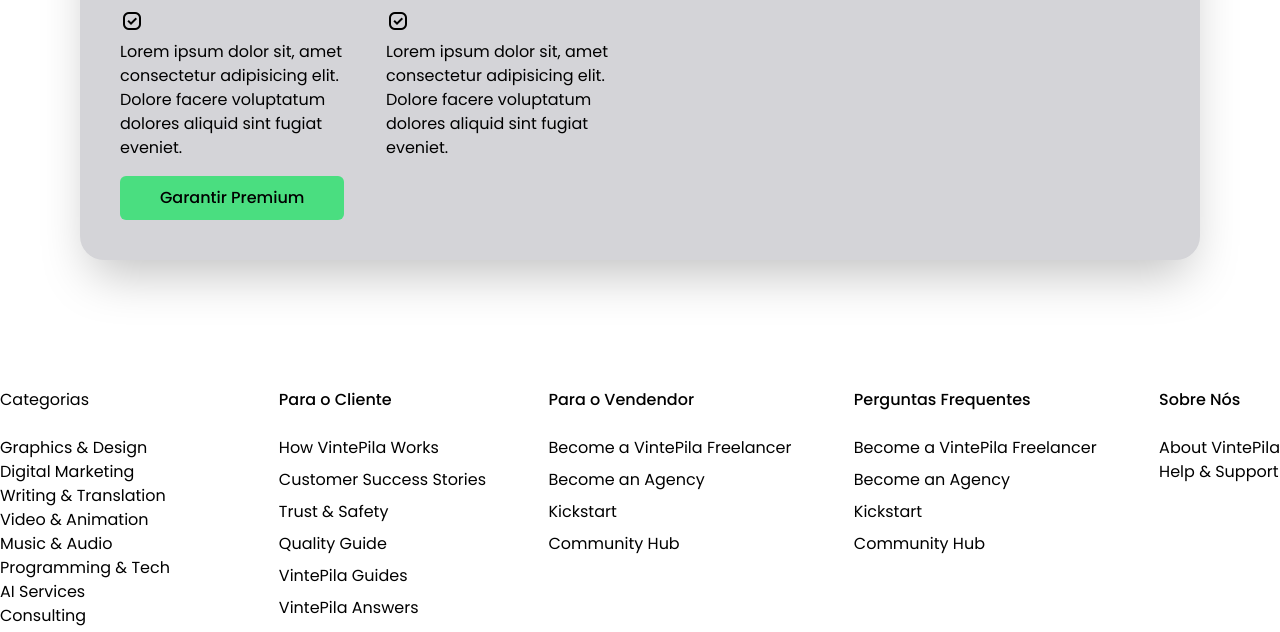
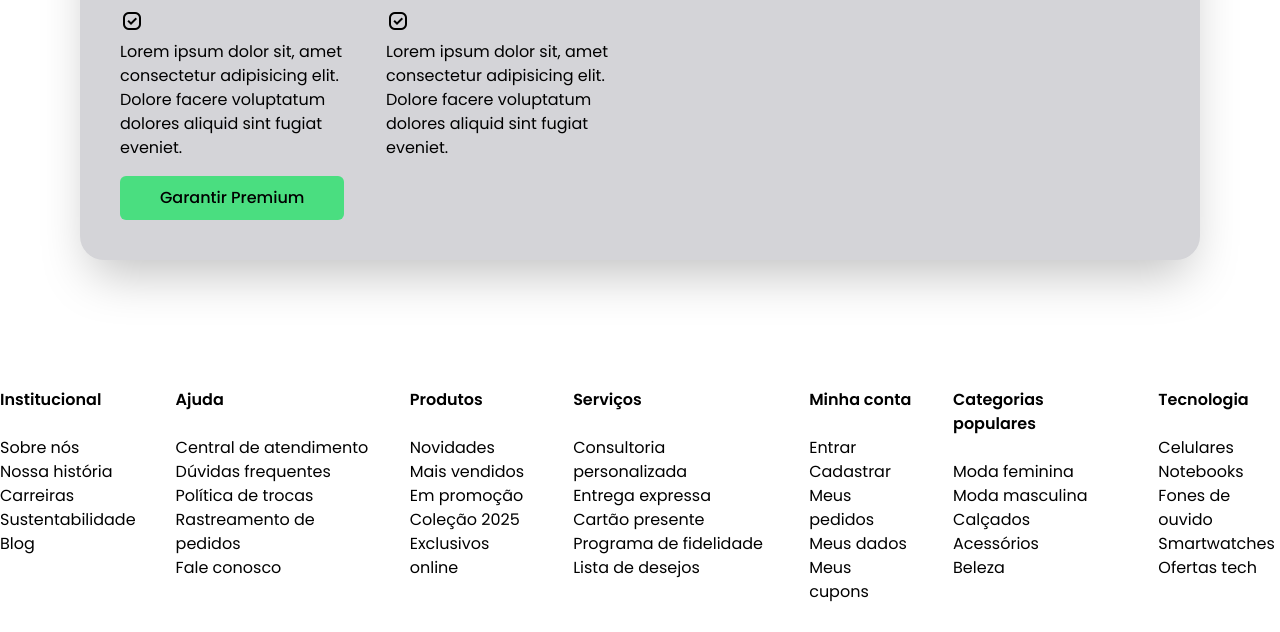
Before and after one commit to caioceo/VintePila-HTMLcss, a plain HTML site: page index.html in a window 1280 px wide. Shown: the part 1970-2602 px from the top of the page. Drawn offline with nearby package versions, Linux system fonts and the light colour scheme; files whose address does not match are found by name.

Commit message:
dinamic footer

```diff
--- a/index.html
+++ b/index.html
@@ -38,7 +38,7 @@
                         class="focus:sclae-95 transition-all duration-300 ease-out font-medium hover:font-semibold mt-10 hover:bg-green-700 text-3xl bg-green-600 rounded-md px-10 py-2 text-white"><a
                             href="">Anuncie agora!</a></button>
                 </div>
-                <img src="projeto final.jpg" alt="">
+                <img src="imagens/projeto final.jpg" alt="">
             </div>
         </section>
 
@@ -65,59 +65,7 @@
         </section>
 
         </section>
-        <div class="gap-10 justify-between flex mb-10">
-            <div class="flex flex-col">
-                <h1 class="mb-6">Categorias</h1>
-                <div class="flex flex-col">
-                    <a href="">Graphics & Design</a>
-                    <a href="">Digital Marketing</a>
-                    <a href="">Writing & Translation</a>
-                    <a href="">Video & Animation</a>
-                    <a href="">Music & Audio</a>
-                    <a href="">Programming & Tech</a>
-                    <a href="">AI Services</a>
-                    <a href="">Consulting</a>
-                    <a href="">Data</a>
-                    <a href="">Personal Growth & Hobbies</a>
-                </div>
-            </div>
-            <div class="flex flex-col">
-                <h1 class="mb-6 font-medium">Para o Cliente</h1>
-                <div class="grid grid-row gap-y-2">
-                    <a href=""> How VintePila Works</a>
-                    <a href="">Customer Success Stories</a>
-                    <a href="">Trust & Safety</a>
-                    <a href="">Quality Guide</a>
-                    <a href="">VintePila Guides</a>
-                    <a href="">VintePila Answers</a>
-                </div>
-            </div>
-            <div class="flex flex-col">
-                <h1 class="mb-6 font-medium">Para o Vendendor</h1>
-                <div class="grid grid-row gap-y-2">
-                    <a href="">Become a VintePila Freelancer</a>
-                    <a href="">Become an Agency</a>
-                    <a href="">Kickstart</a>
-                    <a href="">Community Hub</a>
-                </div>
-            </div>
-            <div class="flex flex-col">
-                <h1 class="mb-6 font-medium">Perguntas Frequentes</h1>
-                <div class="grid grid-row gap-y-2">
-                    <a href="">Become a VintePila Freelancer</a>
-                    <a href="">Become an Agency</a>
-                    <a href="">Kickstart</a>
-                    <a href="">Community Hub</a>
-                </div>
-            </div>
-            <div class="flex flex-col">
-                <h1 class="mb-6 font-medium">Sobre Nós</h1>
-                <div class="grid grid-row">
-                    <a href="">About VintePila</a>
-                    <a href="">Help & Support</a>
-                </div>
-            </div>
-        </div>
+        <div class="gap-10 justify-between flex mb-10" id ="footer"></div>
 
         <nav class="flex justify-between items-center mt-10 mb-6">
 
@@ -159,8 +107,9 @@
         </nav>
 
     </main>
-    <script src="script.js"></script>
-    <script src="premium.js"></script>
+    <script src="scripts/card.js"></script>
+    <script src="scripts/premium.js"></script>
+    <script src="scripts/footer.js"></script>
 </body>
 
 </html>
--- a/script.js
+++ b/scripts/card.js
@@ -1,57 +1,41 @@
 let info = [
     {
         nome: "Jorge",
-        preco: 200,
+        preco: 31232,
         descricao: "Edito videos profissionalmente.",
         img: "imagens/editor de video.webp"
     },
     {
         nome: "Matheus",
-        preco: 200,
+        preco: 321,
         descricao: "Faço anuncios publicitarios virais",
         img: "imagens/anuncio comercial.jpg"
     },
     {
         nome: "Bremer",
-        preco: 200,
+        preco: 3212,
         descricao: "Faço Thumbnails virais",
         img: "imagens/thumbail service.jpg"
     },
 
 ]
 
-const container = document.getElementById("cards")
+const inicioCard = document.getElementById("cards")
 
 for (let i = 0; i < info.length; i++) {
+
     const card = document.createElement("div")
 
     card.innerHTML = `
     <img class="rounded-xl w-full h-64 overflow-hidden" src="${info[i].img}" alt="">
         <div class="items-center">
             <h5 class="text-2xl md:text-2xl font-medium mt-3">${info[i].nome}</h5>
-            <h5 class="ml-auto text-2xl md:text-xl font-medium mt-3">${info[i].preco}</h5>
+            <h5 class="ml-auto text-2xl md:text-xl font-medium mt-3">R$${(info[i].preco/100).toFixed(2)}</h5>
         </div>
     <p class="text-gray-800 text-lg mt-3">${info[i].descricao}</p>
     <a href="Editor.html"
                     class="focus:sclae-95 transition-all duration-300 ease-out flex mt-4 bg-green-600 hover:bg-green-700 rounded-lg py-2 items-center justify-center">Comprar</a>
     `
 
-    container.appendChild(card)
+    inicioCard.appendChild(card)
 }
-
-
-
-
-
-
-let footer = [
-    {
-        nome: "",
-        links: [
-            {
-                link: "",
-                nome: ""
-            }
-        ]
-    },
-]
--- /dev/null
+++ b/scripts/footer.js
@@ -0,0 +1,93 @@
+let paginas = [
+    {
+        categoria: "Institucional",
+        links: [
+            "Sobre nós",
+            "Nossa história",
+            "Carreiras",
+            "Sustentabilidade",
+            "Blog"
+        ]
+    },
+    {
+        categoria: "Ajuda",
+        links: [
+            "Central de atendimento",
+            "Dúvidas frequentes",
+            "Política de trocas",
+            "Rastreamento de pedidos",
+            "Fale conosco"
+        ]
+    },
+    {
+        categoria: "Produtos",
+        links: [
+            "Novidades",
+            "Mais vendidos",
+            "Em promoção",
+            "Coleção 2025",
+            "Exclusivos online"
+        ]
+    },
+    {
+        categoria: "Serviços",
+        links: [
+            "Consultoria personalizada",
+            "Entrega expressa",
+            "Cartão presente",
+            "Programa de fidelidade",
+            "Lista de desejos"
+        ]
+    },
+    {
+        categoria: "Minha conta",
+        links: [
+            "Entrar",
+            "Cadastrar",
+            "Meus pedidos",
+            "Meus dados",
+            "Meus cupons"
+        ]
+    },
+    {
+        categoria: "Categorias populares",
+        links: [
+            "Moda feminina",
+            "Moda masculina",
+            "Calçados",
+            "Acessórios",
+            "Beleza"
+        ]
+    },
+    {
+        categoria: "Tecnologia",
+        links: [
+            "Celulares",
+            "Notebooks",
+            "Fones de ouvido",
+            "Smartwatches",
+            "Ofertas tech"
+        ]
+    },
+]
+
+
+const PaiFooter = document.getElementById("footer")
+
+for (let i=0; i<paginas.length; i++){
+
+const DivFooter = document.createElement("div")
+    DivFooter.innerHTML = `
+    <h1 class="mb-6 font-semibold">${paginas[i].categoria}</h1>
+            <div class="flex flex-col" id="links">
+            </div>
+    `
+
+    for(let j = 0;j<paginas[i].links.length;j++) {
+        const ALinks = document.createElement("div")
+        ALinks.innerHTML = `<a href="">${paginas[i].links[j]}</a>`
+
+        DivFooter.appendChild(ALinks)
+    }
+    PaiFooter.appendChild(DivFooter)
+}
```
Also changed, not shown: scripts/premium.js (renamed from premium.js).
